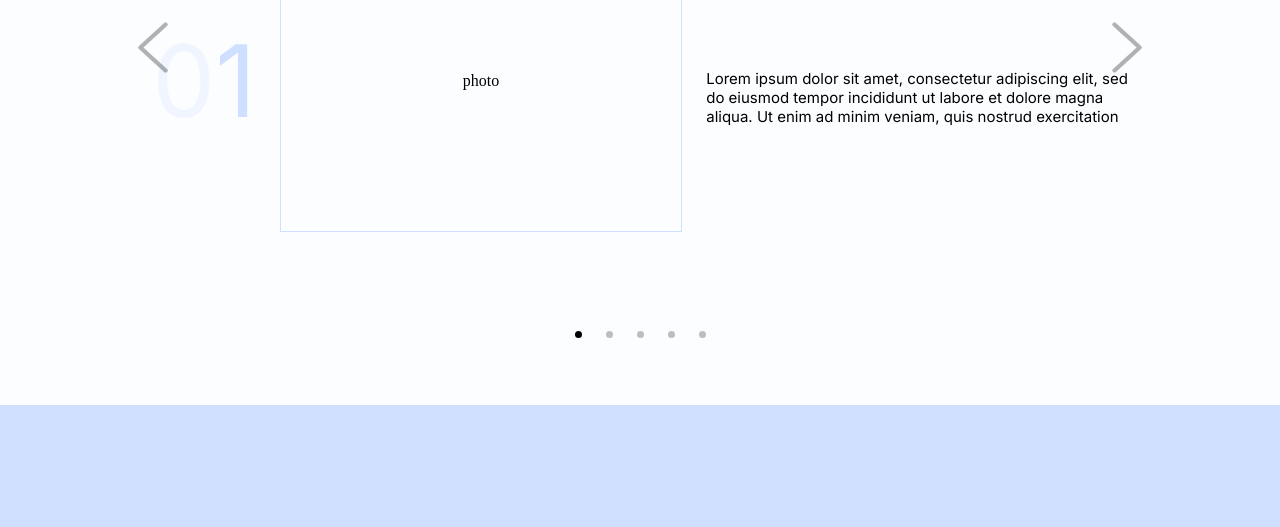
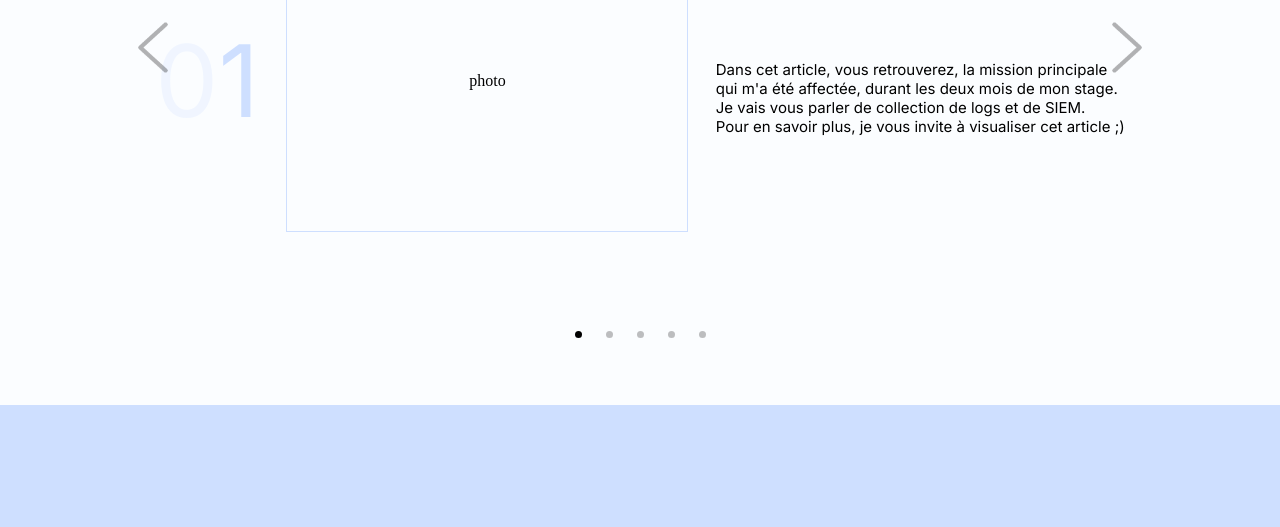
Before and after one commit to pcrdemma/Portfolio, a website: page public/pages/article.html in a window 1280 px wide. Shown: the part 322-849 px from the top of the page. Drawn offline with Linux system fonts and the light colour scheme; files that its build step writes are made by us from their sources; files whose address does not match are found by name; a web font is replaced by a local one.

Commit message:
détail texte aperçu article

```diff
--- a/public/pages/article.html
+++ b/public/pages/article.html
@@ -67,9 +67,10 @@
                                 Mission Principale
                             </div>
                             <div class="contenu">
-                                <p>Lorem ipsum dolor sit amet, consectetur adipiscing elit, sed</p>
-                                <p>do eiusmod tempor incididunt ut labore et dolore magna </p>
-                                <p>aliqua. Ut enim ad minim veniam, quis nostrud exercitation </p>
+                                <p>Dans cet article, vous retrouverez, la mission principale </p>
+                                <p>qui m'a été affectée, durant les deux mois de mon stage.</p>
+                                <p>Je vais vous parler de collection de logs et de SIEM.</p>
+                                <p>Pour en savoir plus, je vous invite à visualiser cet article ;)</p>
                             </div>
                         </div>
                     </div>
```
